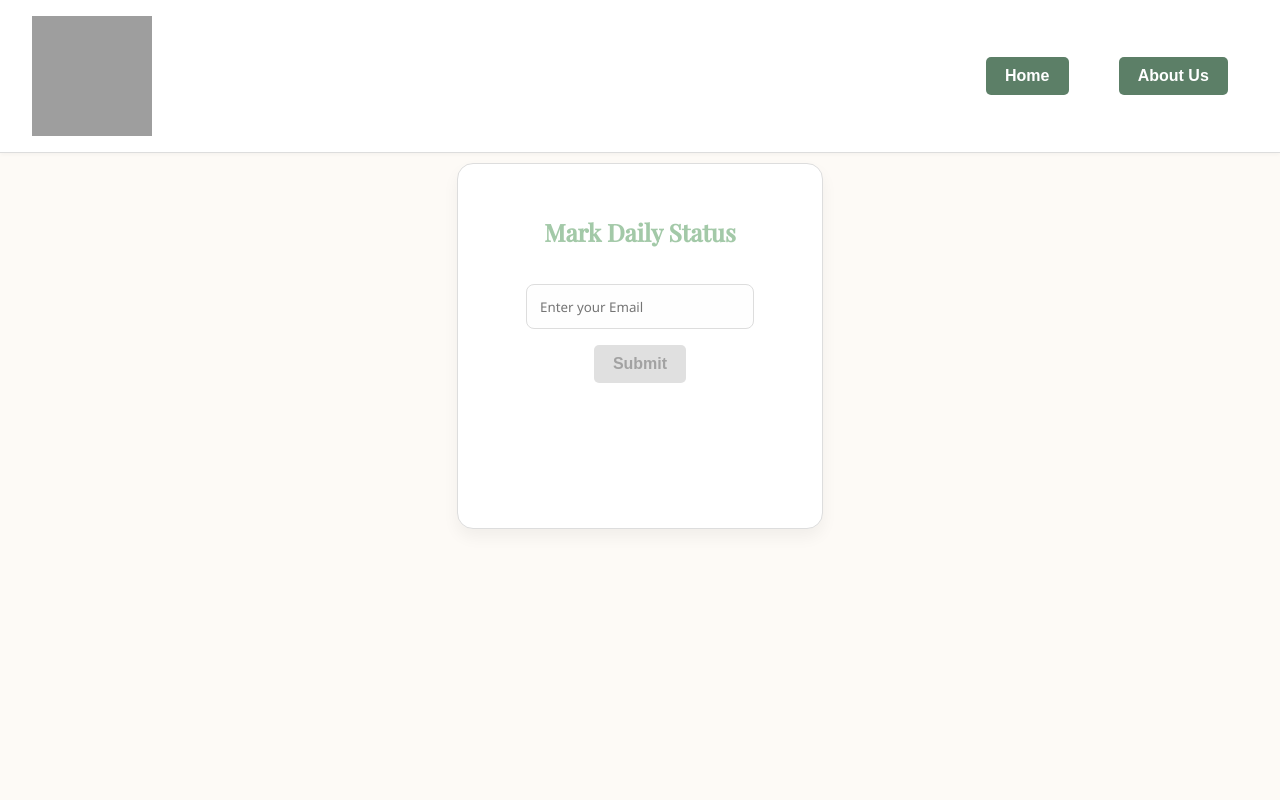
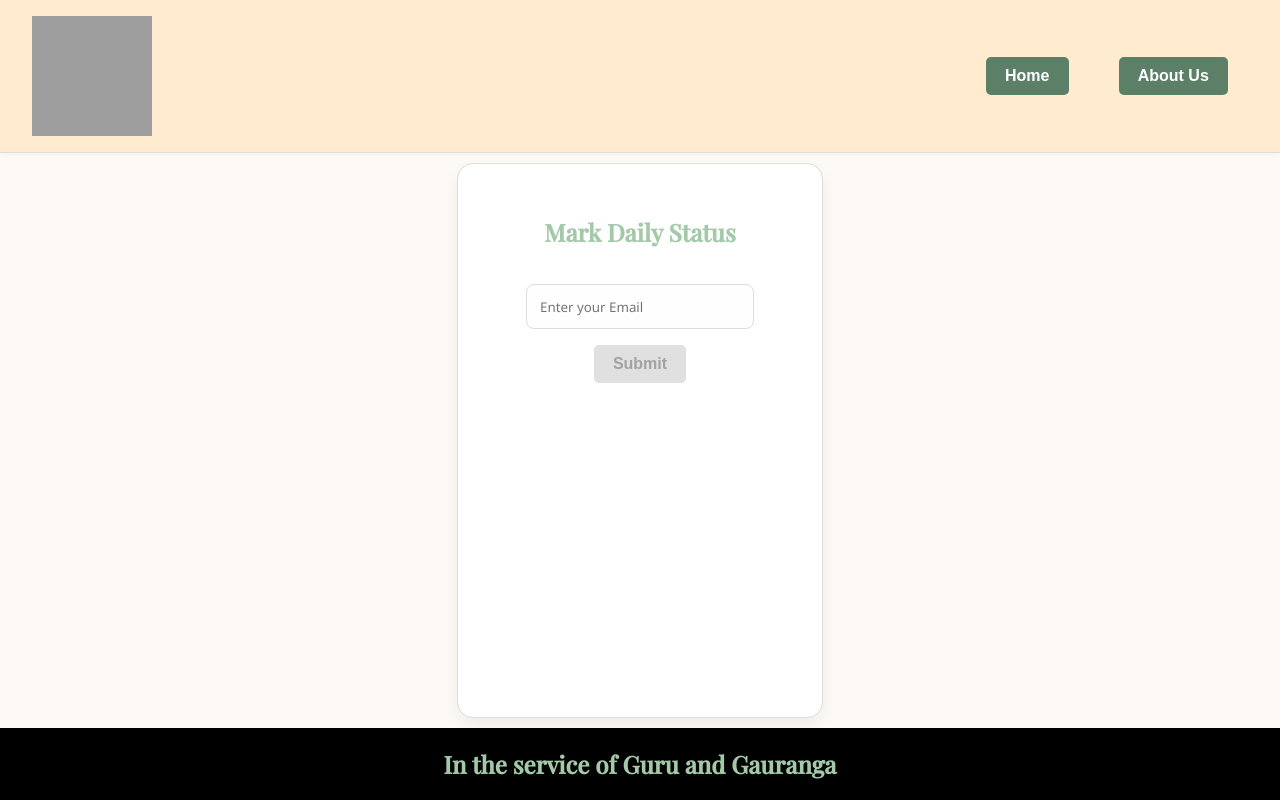
Before and after one commit to ravi4972/spiritual_tracker, a React (Vite) app in the folder client/: page / in a window 1280 px wide. Built offline with nearby package versions, Linux system fonts and the light colour scheme; grey boxes are pictures that could not be loaded.

Commit message:
loader and footer

```diff
--- a/client/index.css
+++ b/client/index.css
@@ -14,6 +14,13 @@ body {
   font-family: var(--font-body);
   background-color: var(--bg-color);
   color: var(--text-color);
+  height: 100%;
+}
+
+.main-container{
+  height:100vh;
+  display: flex;
+  flex-direction: column;
 }
 
 .container {
@@ -90,7 +97,7 @@ button:disabled {
   align-items: center;
   justify-content: space-between;
   padding: 1rem 2rem;
-  background: white;
+  background: blanchedalmond;
   border-bottom: 1px solid var(--soft-border);
   box-shadow: 0 2px 4px rgba(0,0,0,0.03);
 }
@@ -110,10 +117,11 @@ button:disabled {
 }
 
 .body{
+  flex:1;
   display: flex;
   justify-content: center;
   padding:0 20px;
-  margin-top: 10px;
+  margin: 10px 0;
 }
 
 #item-list{
@@ -164,3 +172,15 @@ button:disabled {
   color: #444;
   font-weight: 500;
 }
+
+.footer{
+  display:flex;
+  justify-content: center;
+  align-items: center;
+  background-color: black;
+}
+
+.loader{
+  width:150px;
+  height:150px;
+}
--- a/client/src/App.js
+++ b/client/src/App.js
@@ -2,13 +2,15 @@ import ReactDOM from 'react-dom/client'
 
 import Header from './components/Header'
 import Body from './components/Body'
+import Footer from './components/Footer'
 
 const App = ()=>{
   return(
-    <>
+    <div className="main-container">
       <Header/>
       <Body/>
-    </>
+      <Footer/>
+    </div>
   )
 }
 
--- a/client/src/components/DailyStatus.js
+++ b/client/src/components/DailyStatus.js
@@ -9,13 +9,15 @@ const DailyStatus=()=>{
     const [emailFieldTxtBox,setEmailFieldTxtBox] = useState('')
 
     const [userDetails, setUserDetails] = useState({})
+    const [showUserDataLoader, setShowUserDataLoader] = useState(false)
 
     async function handleOnClick(){
         setShowMarkingStatusBtn(false)
+        setEnableEmailField(false)
+        setShowUserDataLoader(()=>true)
         const response = await fetchUserDetails(emailFieldTxtBox)
         setUserDetails(response.data)
         setShowTaskList(true)
-        setEnableEmailField(false)
         setEmailFieldTxtBox(()=>`Hello ${response?.data?.name}`)
     }
 
@@ -34,11 +36,11 @@ const DailyStatus=()=>{
 
     return(
             <div className="container">
-                <div class="container-header">
+                <div className="container-header">
                     <h2>Mark Daily Status</h2>
                     <input type="text" readOnly={!enableEmailField} placeholder="Enter your Email" value={emailFieldTxtBox} onChange={onUserEmailInputChange}/>
-                    {showMarkingStatusBtn && <button disabled={!enableMarkingStatus} onClick={handleOnClick}> Submit </button>}
-
+                    {!showUserDataLoader && showMarkingStatusBtn && <button disabled={!enableMarkingStatus} onClick={handleOnClick}> Submit </button>}
+                    {showUserDataLoader && !userDetails.id && <img className="loader" src="https://media.tenor.com/iwlEtmR4BCcAAAAj/loading-gif.gif" alt="loader-img"/>}
                 </div>
                 {showTaskList && <div id="item-list">
                     <ul className="checklist">
--- /dev/null
+++ b/client/src/components/Footer.js
@@ -0,0 +1,11 @@
+const Footer = ()=>{
+    return(
+        <div className="footer">
+            <h2>
+                In the service of Guru and Gauranga
+            </h2>
+        </div>
+    )
+}
+
+export default Footer;
```
